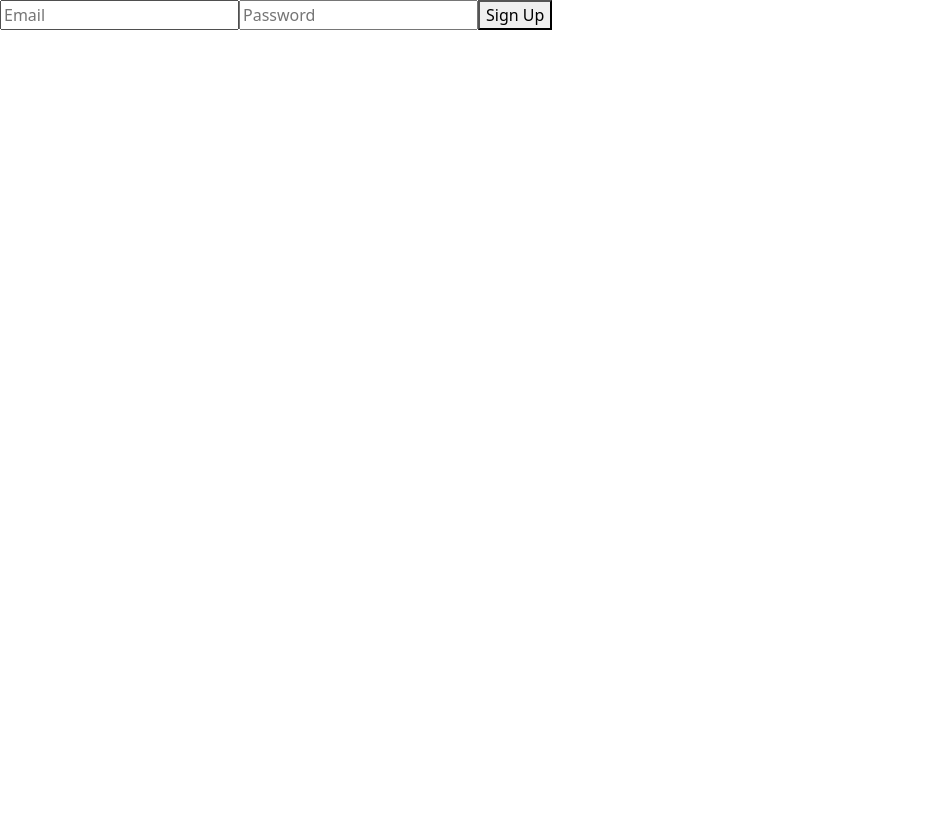
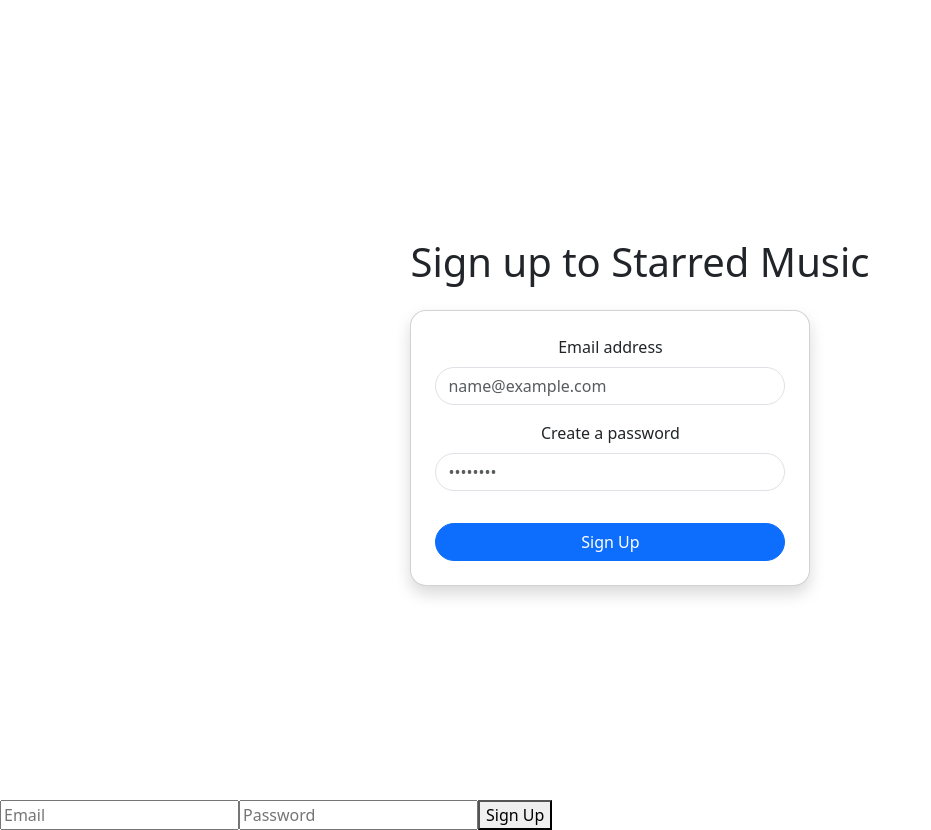
Before and after one commit to Aus5149/Capstone-Project--Starlight-Rhythm, a React (Vite) app: page /signup in a window 1280 px wide. Shown: the whole page, without its empty margins (0-931 px from the left). Before the commit the page ends 800 px from the top, so only its background shows below. Built offline with nearby package versions, Linux system fonts and the light colour scheme; no server answers.

Commit message:
Revamped UI Authentication Test Success

```diff
--- a/src/pages/LoginPage.jsx
+++ b/src/pages/LoginPage.jsx
@@ -2,7 +2,7 @@
 import { getAuth, signInWithEmailAndPassword } from "firebase/auth";
 import { useContext } from "react";
 import { AuthContext } from "../context/authContext";
-import { Form, Button } from "react-bootstrap";
+import { Form, Button, Card } from "react-bootstrap";
 import { useNavigate } from "react-router-dom";
 
 const LoginPage = () => {
@@ -18,10 +18,11 @@
         auth.signOut()
     }
 
-    const handleLogin = async () =>{
+    const handleLogin = async (e) =>{
     try{
+        e.preventDefault();
          signInWithEmailAndPassword(auth, email, password)
-
+         navigate("/upload")
     } catch (error) {
         console.error(error);
         setError(error.message);
@@ -32,6 +33,52 @@
 
     return(
         <>
+        <div className="container d-flex align-items-center justify-content-center vh-100">
+            <div className="text-center">
+                <div className="header-container">
+                    <h1 className="text-center my-4">Login to Starred Music</h1>
+                    <Card
+        className="p-4 shadow"
+        style={{ maxWidth: "400px", width: "100%", borderRadius: "1rem" }}
+      >
+   <Form onSubmit={handleLogin}>
+          <Form.Group className="mb-3" controlId="email">
+            <Form.Label>Email address</Form.Label>
+            <Form.Control
+              type="email"
+              placeholder="name@example.com"
+              className="rounded-pill"
+              value={email}
+              onChange={(e) => setEmail(e.target.value)}
+              required
+            />
+          </Form.Group>
+
+    <Form.Group className="mb-3" controlId="password">
+            <Form.Label>Password</Form.Label>
+            <Form.Control
+              type="password"
+              placeholder="••••••••"
+              className="rounded-pill"
+              value={password}
+              onChange={(e) => setPassword(e.target.value)}
+              required
+            />
+          </Form.Group>
+
+          {error && <div className="text-danger text-center mb-2">{error}</div>}
+
+          <Button
+            type="submit"
+            className="register-button w-100 rounded-pill mt-3"
+          >
+            Log In
+          </Button>
+</Form>
+</Card>
+                </div>
+            </div>
+        </div>
 
 
 
--- a/src/pages/SignupPage.jsx
+++ b/src/pages/SignupPage.jsx
@@ -1,5 +1,6 @@
 import { createUserWithEmailAndPassword, getAuth } from 'firebase/auth';
 import { useState } from 'react';
+import { Form, Button, Card } from "react-bootstrap"
 import { useNavigate } from 'react-router-dom';
 
 const SignupPage = () => {
@@ -9,11 +10,12 @@
     const [email, setEmail] = useState('');
     const [password, setPassword] = useState('');
 
-    const handleSignup = async () => {
+    const handleSignup = async (e) => {
         try{
+            e.preventDefault();
             const response = await createUserWithEmailAndPassword(auth, email, password);
             if (response.user) {
-                navigate('/login');
+                navigate('/upload');
             }
         }catch(error){
             setError(error.message)
@@ -23,6 +25,66 @@
 
 
     return(
+<>
+<div className="container d-flex align-items-center justify-content-center vh-100">
+            <div className="text-center">
+                <div className="header-container">
+                   <h1 className="text-center my-4">Sign up to Starred Music</h1>
+
+                     <Card
+        className="p-4 shadow"
+        style={{ maxWidth: "400px", width: "100%", borderRadius: "1rem" }}
+      >
+                    <Form onSubmit={handleSignup}>
+          <Form.Group className="mb-3" controlId="email">
+            <Form.Label>Email address</Form.Label>
+            <Form.Control
+              type="email"
+              placeholder="name@example.com"
+              className="rounded-pill"
+              value={email}
+              onChange={(e) => setEmail(e.target.value)}
+              required
+            />
+          </Form.Group>
+
+          <Form.Group className="mb-3" controlId="password">
+            <Form.Label>Create a password</Form.Label>
+            <Form.Control
+              type="password"
+              placeholder="••••••••"
+              className="rounded-pill"
+              value={password}
+              onChange={(e) => setPassword(e.target.value)}
+              required
+            />
+          </Form.Group>
+
+          {error && <div className="text-danger text-center mb-2">{error}</div>}
+
+          <Button
+            type="submit"
+            className="register-button w-100 rounded-pill mt-3"
+          >
+            Sign Up
+          </Button>
+        </Form>
+                </Card>
+
+                    </div>
+            </div>
+        </div>
+
+
+
+
+
+
+
+
+
+
+
         <div className='flex flex-col gap-1'>
             <input
             type='text'
@@ -42,6 +104,7 @@
 </div>
 
         </div>
+        </>
     )
 }
 
```
